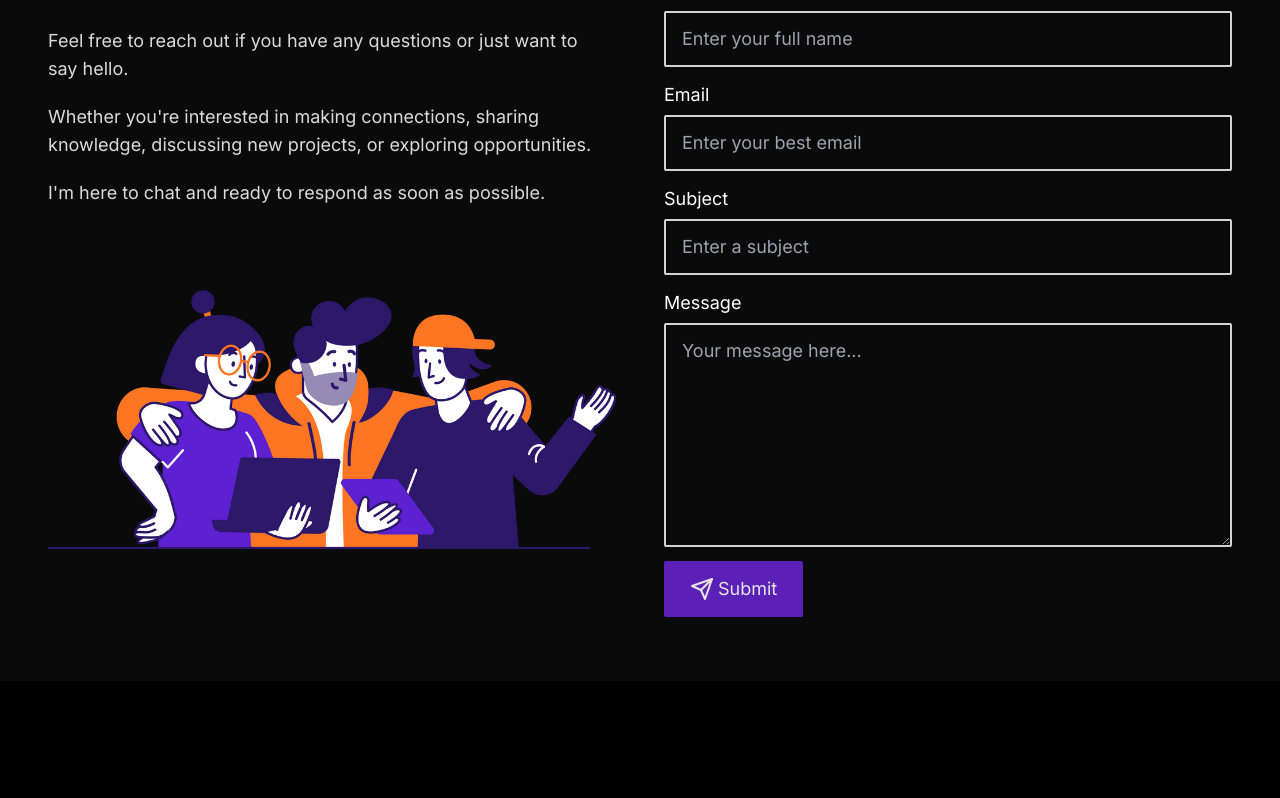
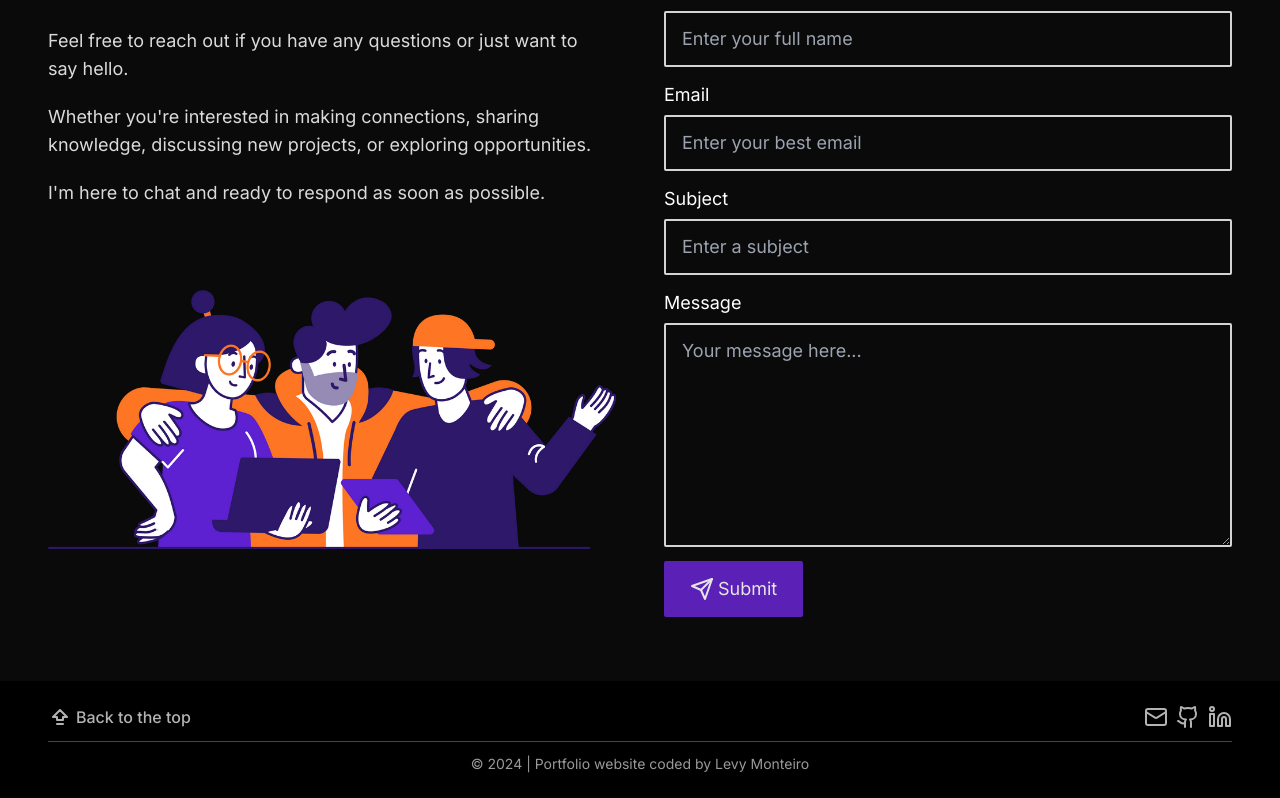
Before and after one commit to LevyMonteiro/portfolio, a React (Vite) app: page / in a window 1280 px wide. Shown: the part 2531-3329 px from the top of the page. Before the commit the page ends 3212 px from the top, so only its background shows below. Built offline with nearby package versions, Linux system fonts and the light colour scheme; what @designbycode/tailwindcss-text-shadow would draw is missing.

Commit message:
create Footer component

```diff
--- /dev/null
+++ b/src/components/sections/Footer.tsx
@@ -0,0 +1,89 @@
+import { useContext } from 'react';
+import { ThemeContext } from '../../context/ThemeContext';
+import {
+  ArrowBigLeftDash,
+  ArrowBigUpDash,
+  Github,
+  Linkedin,
+  Mail,
+} from 'lucide-react';
+
+export default function Footer({ currentPage }: any) {
+  const currentDate = new Date();
+  const currentYear = currentDate.getFullYear();
+
+  const { theme } = useContext(ThemeContext);
+
+  return (
+    <footer
+      className={`${
+        theme === 'light' ? 'bg-neutral-50 text-black' : 'bg-black text-white'
+      } w-screen flex justify-center items-center py-6`}
+    >
+      <div className='w-[1184px] flex flex-col'>
+        <div className='flex justify-between opacity-70 font-medium'>
+          <a
+            href='/'
+            className='hover:text-violet-600 transition ease-in-out duration-300 justify-center flex items-center gap-1'
+          >
+            {currentPage === 'root' && (
+              <>
+                <ArrowBigUpDash />
+                Back to the top
+              </>
+            )}
+
+            {currentPage === 'projectPage' && (
+              <>
+                <ArrowBigLeftDash />
+                Back Home
+              </>
+            )}
+          </a>
+
+          <ul className='flex gap-2 justify-center items-center'>
+            <li>
+              <a
+                href='mailto:olevymonteiro@gmail.com'
+                className='hover:text-violet-600 transition ease-in-out duration-300 justify-center flex items-center gap-1'
+                target='_blank'
+              >
+                <Mail />
+              </a>
+            </li>
+
+            <li>
+              <a
+                href='https://github.com/levymonteiro'
+                className='hover:text-violet-600 transition ease-in-out duration-300 justify-center flex items-center gap-1'
+                target='_blank'
+              >
+                <Github />
+              </a>
+            </li>
+
+            <li>
+              <a
+                href='https://linkedin.com/in/levymonteiro'
+                className='hover:text-violet-600 transition ease-in-out duration-300 justify-center flex items-center gap-1'
+                target='_blank'
+              >
+                <Linkedin />
+              </a>
+            </li>
+          </ul>
+        </div>
+
+        <hr
+          className={`${
+            theme === 'light' ? 'brightness-75' : 'opacity-30'
+          } my-3`}
+        />
+
+        <div className='text-center opacity-60 text-sm'>
+          © {currentYear} | Portfolio website coded by Levy Monteiro
+        </div>
+      </div>
+    </footer>
+  );
+}
--- a/src/pages/ProjectPage.tsx
+++ b/src/pages/ProjectPage.tsx
@@ -1,4 +1,5 @@
 import Nav from '../components/Nav';
+import Footer from '../components/sections/Footer';
 import ProjectDetail from '../components/sections/ProjectDetail';
 
 export default function ProjectPage({
@@ -18,7 +19,7 @@ export default function ProjectPage({
 }) {
   return (
     <>
-      <Nav currentPage='projectDetail' />
+      <Nav currentPage='projectPage' />
       <main>
         <ProjectDetail
           key={id}
@@ -30,6 +31,7 @@ export default function ProjectPage({
           demo={demo}
         />
       </main>
+      <Footer currentPage='projectPage' />
     </>
   );
 }
--- a/src/pages/Root.tsx
+++ b/src/pages/Root.tsx
@@ -3,6 +3,7 @@ import About from '../components/sections/About';
 import Projects from '../components/sections/Projects';
 import Contact from '../components/sections/Contact';
 import Nav from '../components/Nav';
+import Footer from '../components/sections/Footer';
 
 export default function Root() {
   return (
@@ -14,6 +15,7 @@ export default function Root() {
         <Projects />
         <Contact />
       </main>
+      <Footer currentPage='root' />
     </>
   );
 }
```
